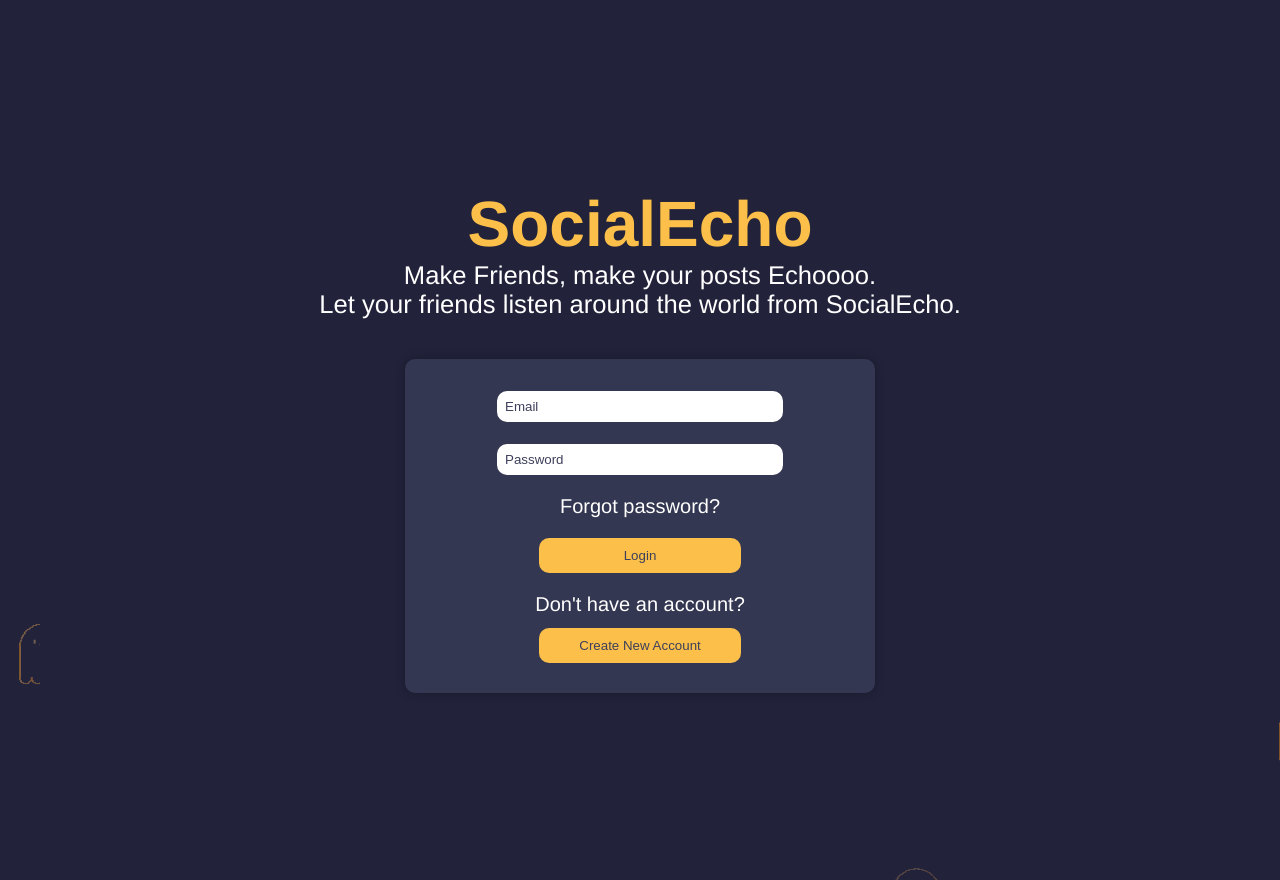
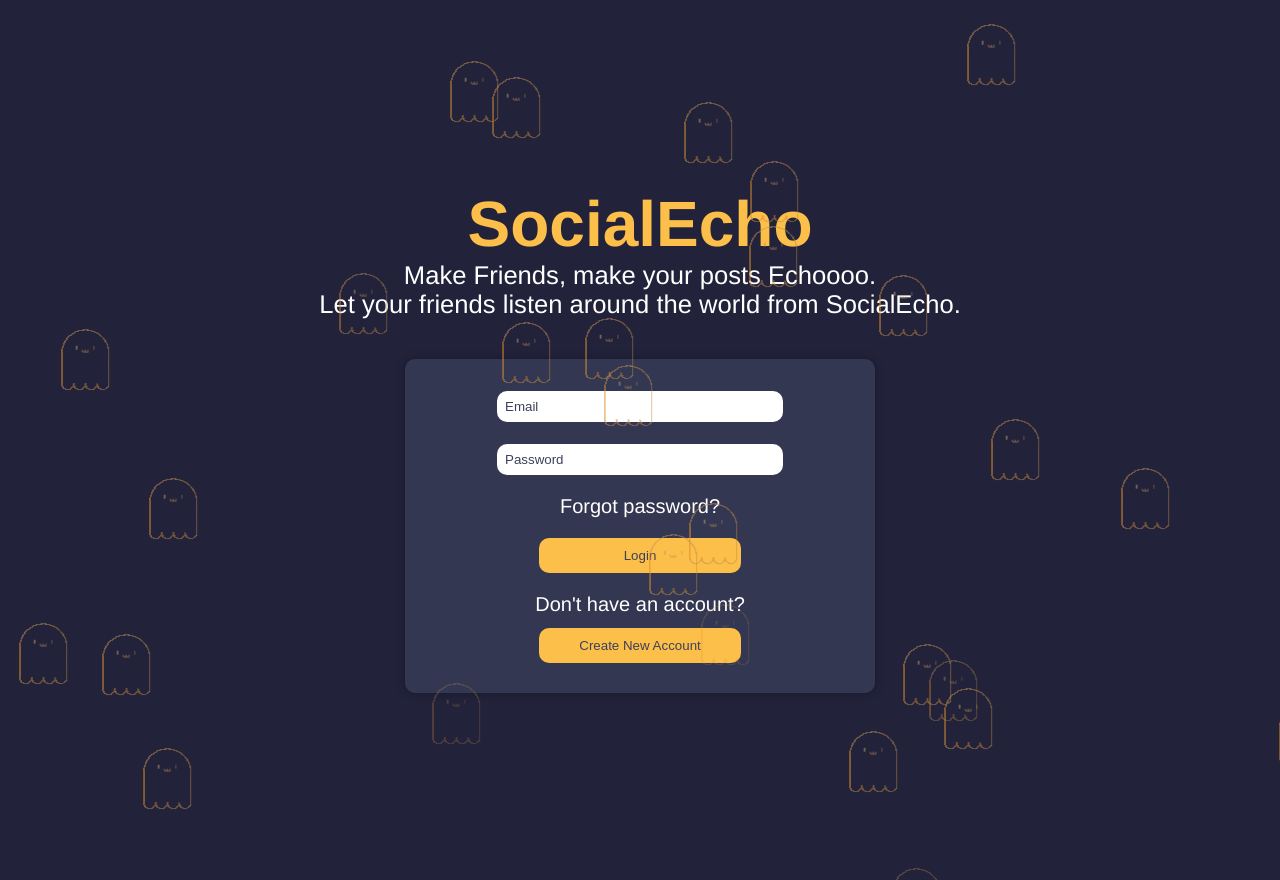
Before and after one commit to Salomhamwi/SocialEcho, a React (Create React App) app in the folder social-echo-client/: page / in a window 1280 px wide. Built offline with nearby package versions, Linux system fonts and the light colour scheme; a web font is replaced by a local one.

Commit message:
Quality of Life (better code)

```diff
--- /dev/null
+++ b/social-echo-client/src/components/Functions/useShowSmallLogoImages.js
@@ -0,0 +1,34 @@
+import { useState, useEffect, useCallback } from 'react';
+
+const useShowSmallLogoImages = () => {
+  const [smallLogoImages, setSmallLogoImages] = useState([]);
+
+  const showSmallLogoImages = useCallback(() => {
+    const logos = Array.from({ length: 30 }, (_, index) => ({
+      id: index,
+      left: Math.random() * window.innerWidth,
+      top: Math.random() * window.innerHeight,
+    }));
+
+    logos.forEach((logo, index) => {
+      setTimeout(() => {
+        setSmallLogoImages((prevLogos) => [...prevLogos, logo]);
+      }, index * 100);
+    });
+  }, [setSmallLogoImages]);
+
+  useEffect(() => {
+    const timeout = setTimeout(() => {
+      showSmallLogoImages();
+    }, 1000);
+
+    return () => {
+      setSmallLogoImages([]);
+      clearTimeout(timeout);
+    };
+  }, [showSmallLogoImages]);
+
+  return smallLogoImages;
+};
+
+export default useShowSmallLogoImages;
--- a/social-echo-client/src/components/Home.jsx
+++ b/social-echo-client/src/components/Home.jsx
@@ -1,37 +1,13 @@
-import React, { useState, useEffect } from 'react';
+import React from 'react';
 import styled from 'styled-components';
 import { motion, AnimatePresence } from 'framer-motion';
 import { useNavigate } from 'react-router-dom';
 import logoImage from '../images/logo.png';
+import useShowSmallLogoImages from './Functions/useShowSmallLogoImages';
 
 function Home() {
   const navigate = useNavigate();
-  const [smallLogoImages, setSmallLogoImages] = useState([]);
-
-  const showSmallLogoImages = () => {
-    const logos = Array.from({ length: 30 }, (_, index) => ({
-      id: index,
-      left: Math.random() * window.innerWidth,
-      top: Math.random() * window.innerHeight,
-    }));
-
-    logos.forEach((logo, index) => {
-      setTimeout(() => {
-        setSmallLogoImages((prevLogos) => [...prevLogos, logo]);
-      }, index * 100);
-    });
-  };
-
-  useEffect(() => {
-    const timeout = setTimeout(() => {
-      showSmallLogoImages();
-    }, 1000);
-
-    return () => {
-      setSmallLogoImages([]);
-      clearTimeout(timeout);
-    };
-  }, []);
+  const smallLogoImages = useShowSmallLogoImages();
 
   const handleCreateAccountClick = () => {
     navigate('/createaccount');
@@ -211,7 +187,7 @@ const SmallLogoImage = styled(motion.div)`
   left: ${(props) => `${props.left}px`};
   top: ${(props) => `calc(${props.top}px + 100vh)`};
   opacity: 0.1;
-  z-index: -1; //to solve
+  z-index: 0; //to solve
 `;
 
 const Tagline = styled(motion.p)`
--- a/social-echo-client/src/components/createAccount.jsx
+++ b/social-echo-client/src/components/createAccount.jsx
@@ -1,7 +1,8 @@
-import React, { useState, useEffect } from 'react';
+import React, { useState } from 'react';
 import styled from 'styled-components';
 import { motion, AnimatePresence } from 'framer-motion';
 import logoImage from '../images/logo.png';
+import useShowSmallLogoImages from './Functions/useShowSmallLogoImages';
 
 function CreateAccount() {
   const [formData, setFormData] = useState({
@@ -12,21 +13,7 @@ function CreateAccount() {
     nickname: '',
   });
 
-  const [smallLogoImages, setSmallLogoImages] = useState([]);
-
-  const showSmallLogoImages = () => {
-    const logos = Array.from({ length: 30 }, (_, index) => ({
-      id: index,
-      left: Math.random() * window.innerWidth,
-      top: Math.random() * window.innerHeight,
-    }));
-
-    logos.forEach((logo, index) => {
-      setTimeout(() => {
-        setSmallLogoImages((prevLogos) => [...prevLogos, logo]);
-      }, index * 100);
-    });
-  };
+  const smallLogoImages = useShowSmallLogoImages();
 
   const handleChange = (e) => {
     const { name, value } = e.target;
@@ -54,17 +41,6 @@ function CreateAccount() {
       console.error('Error:', error);
     }
   };
-
-  useEffect(() => {
-    const timeout = setTimeout(() => {
-      showSmallLogoImages();
-    }, 1000);
-
-    return () => {
-      setSmallLogoImages([]);
-      clearTimeout(timeout);
-    };
-  }, []);
 
   return (
     <CreateAccountContainer>
```
